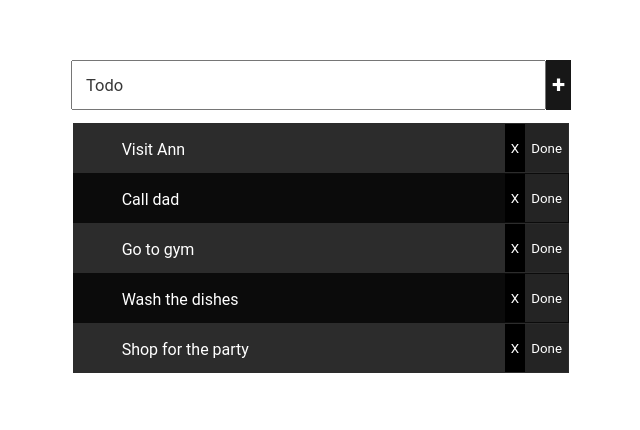
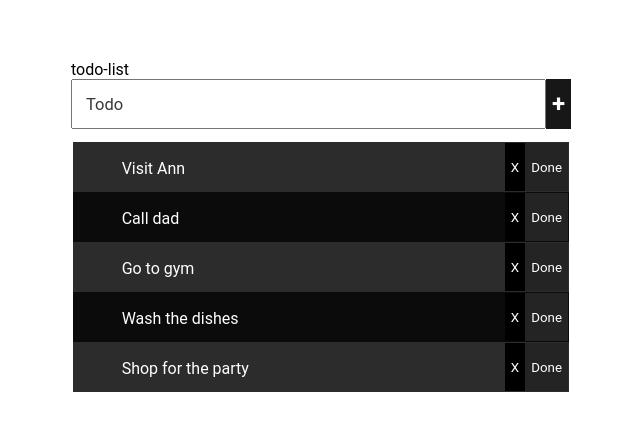
Before and after one commit to EmilianoRojas/todo-list-angular, an Angular app: page / in a window 1280 px wide. Shown: the part 108-538 px from the top of the page, without its empty margins (319-959 px from the left). Built offline with nearby package versions, Linux system fonts and the light colour scheme.

Commit message:
one way data binding

```diff
--- a/src/app/app.component.html
+++ b/src/app/app.component.html
@@ -1,5 +1,6 @@
 <div class="container">
   <div class="todo-list">
+    {{title}}
     <div class="input-group">
       <input type="text" placeholder="Todo">
       <button class="add-button">+</button>
```
